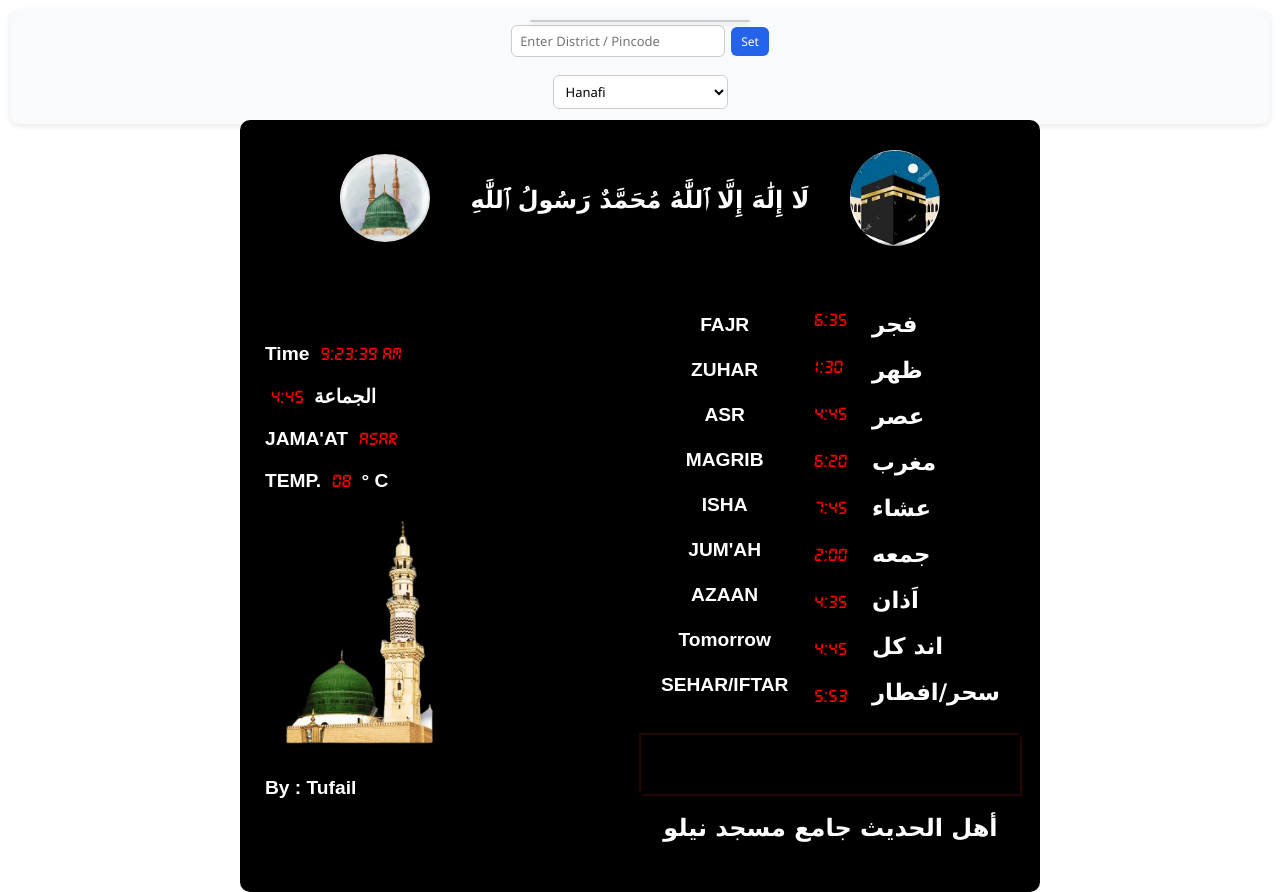
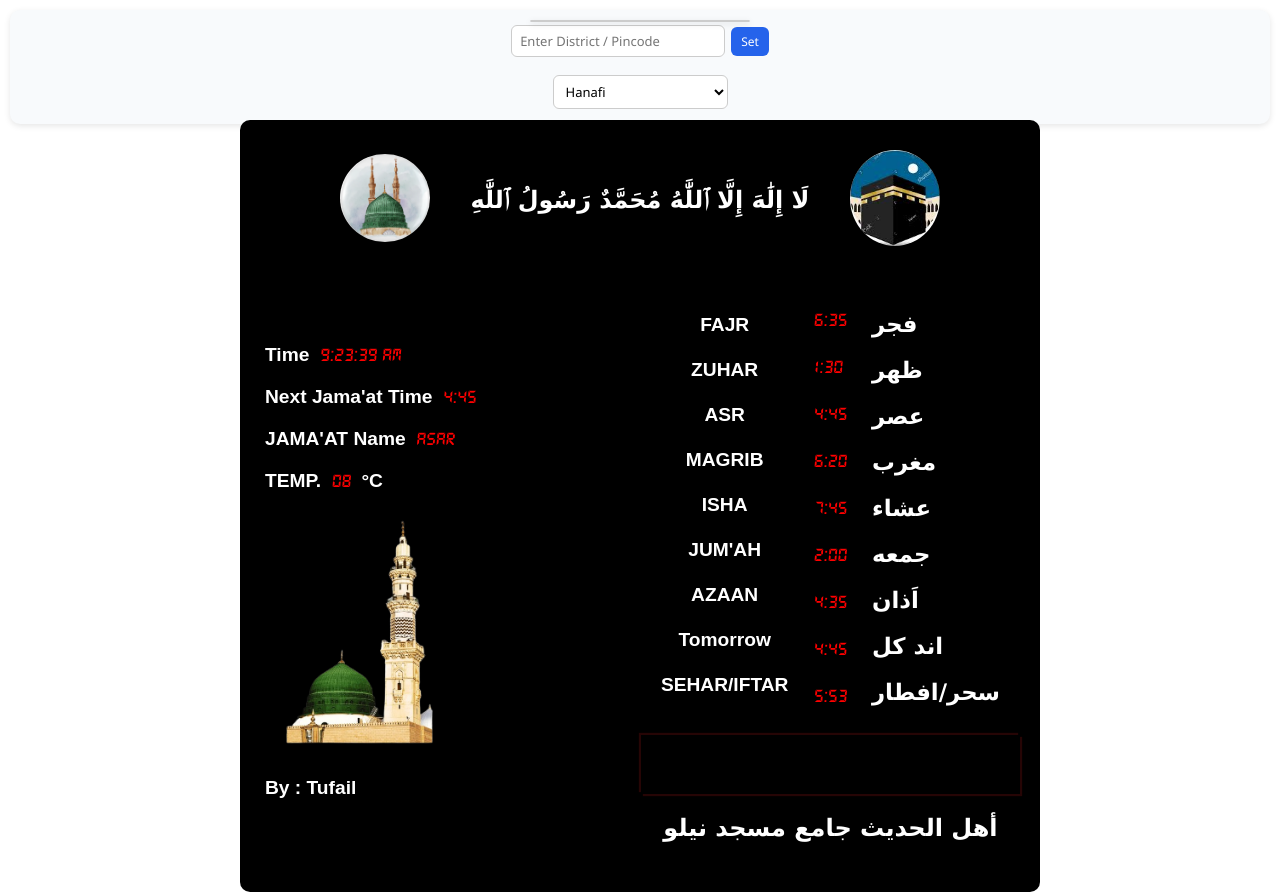
Before and after one commit to Tufiel/meqaat, a plain HTML site: page index.html in a window 1280 px wide. Drawn offline with Linux system fonts and the light colour scheme; no server answers.

Commit message:
Update index.html

```diff
--- a/index.html
+++ b/index.html
@@ -5,6 +5,8 @@
 	<meta name="viewport" content="width=device-width, initial-scale=1.0">
 	<title>Meqaatus salaat</title>
 	<link rel="stylesheet" href="style.css">
+	<!-- <link href="https://fonts.googleapis.com/css2?family=Share+Tech+Mono&display=swap" rel="stylesheet"> -->
+
 </head>
 <body>
 
@@ -43,9 +45,9 @@
     <div id="middle" class="flexRow">
       <div id="left">
         <div id="time"><h2>Time <span id="currentTime" class="redColor">3:31:00</span></h2></div>
-		<div id="nextJamaat"> <h2>الجماعة  <span id="nextJamaatTime" class="redColor">4:45</span></h2></div>
-		<div id="currentJamaatName"><h2>JAMA'AT <span class="redColor">ASAR</span></h2></div>
-		<div id="temp"><h2>TEMP. <span class="redColor">08</span> &deg; C</h2></div>
+		<div id="nextJamaat"> <h2>Next Jama'at Time  <span id="nextJamaatTime" class="redColor">4:45</span></h2></div>
+		<div id="currentJamaatName"><h2>JAMA'AT Name <span class="redColor">ASAR</span></h2></div>
+		<div id="temp"><h2>TEMP. <span class="redColor">08</span> &#176;C</h2></div>
 		<div id="bigImg"><img src="masjidNabwiTrans.png" height="250px" alt=""></div>
 		<div><h2>By : Tufail</h2></div>
 	  </div>
@@ -107,5 +109,4 @@
 
 	<script src="script.js"></script>
 </body>
-
 </html>
```
